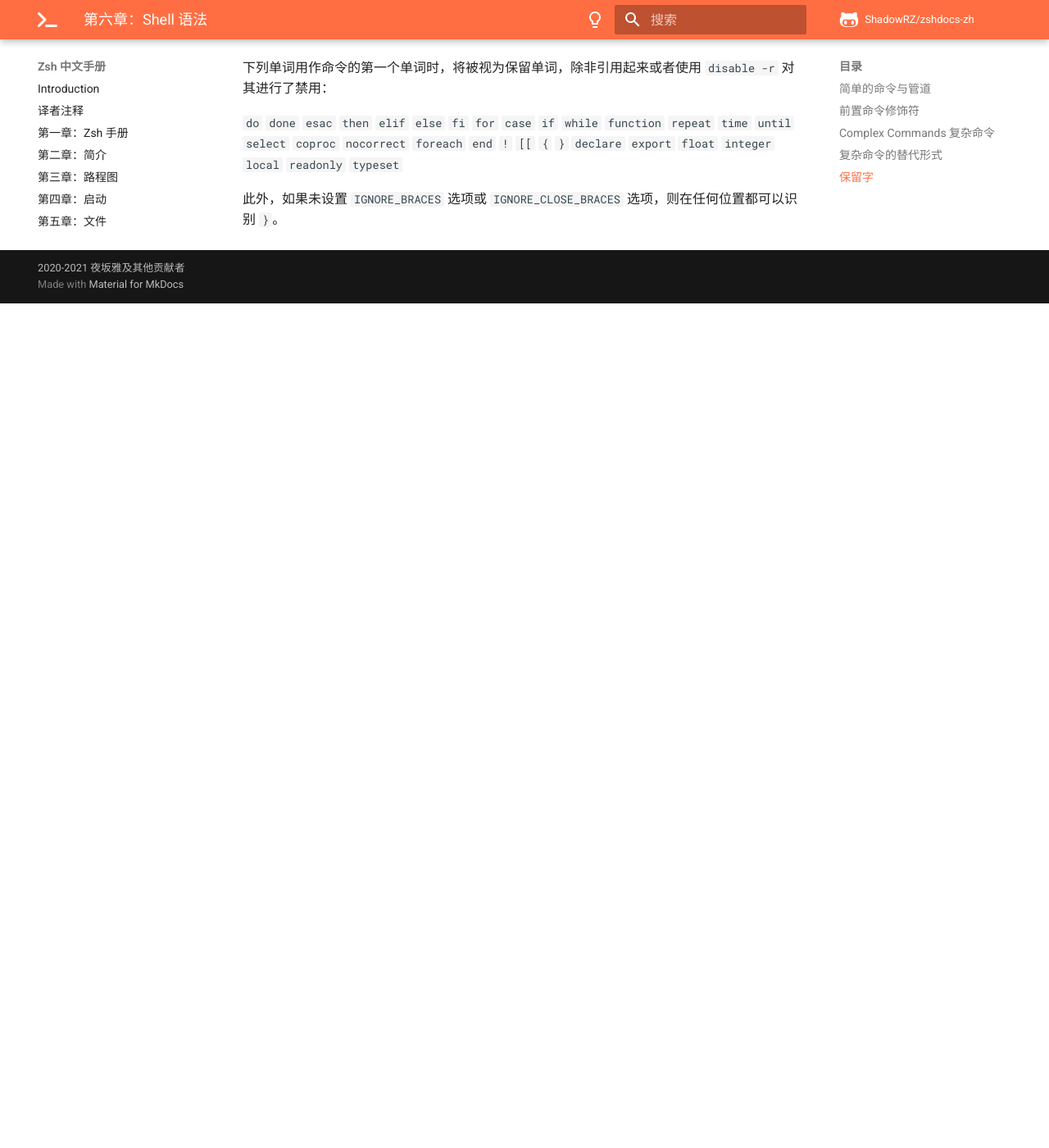
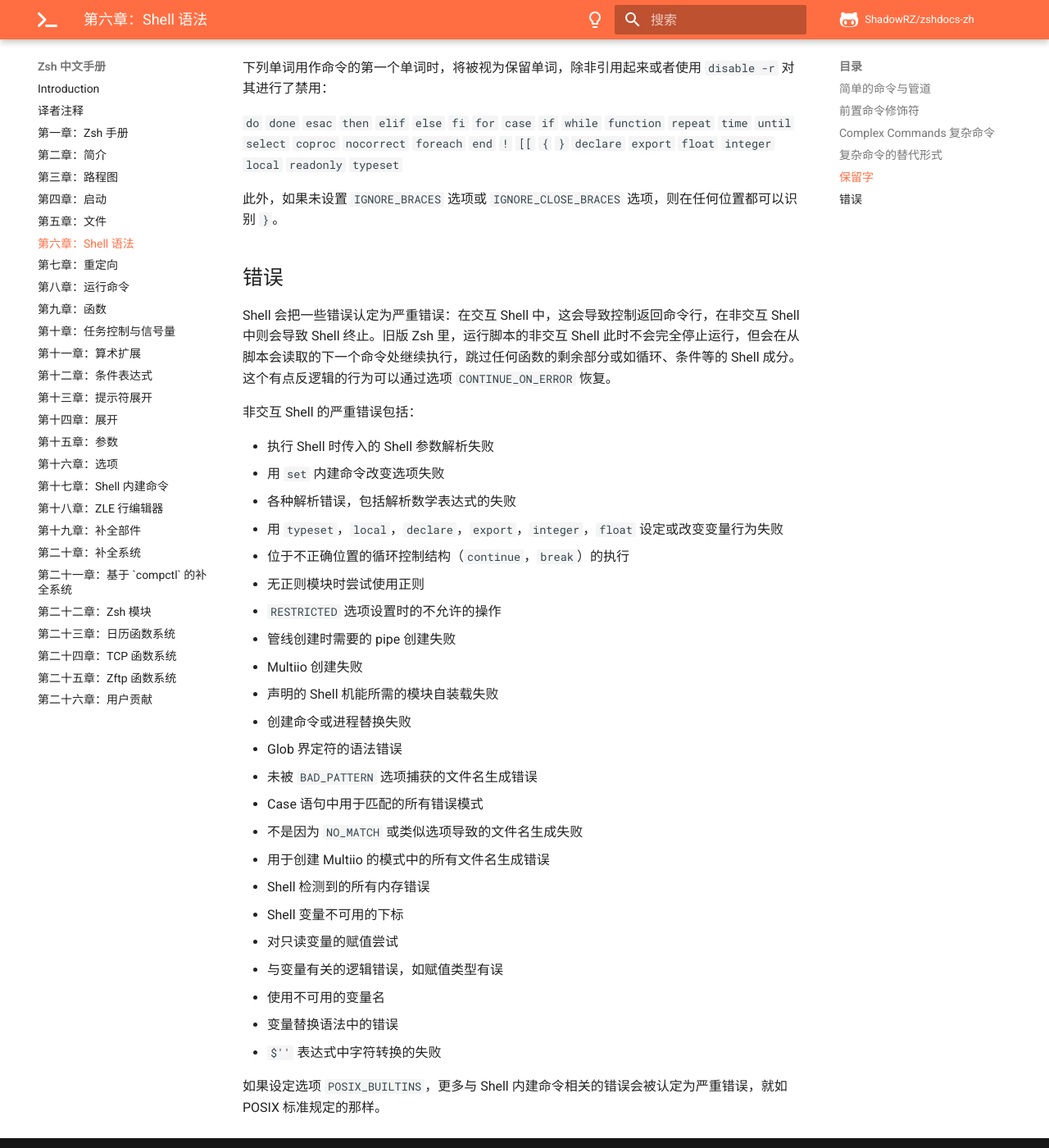
Before and after one commit to ShadowRZ/zshdocs-zh, an MkDocs documentation site: the page built from content/06-shell-grammer.md, in a window 1280 px wide and 1400 px high, scrolled down 7092 px. Shown: the whole window at 82% size. Built offline with MkDocs 1.6.1 and Material for MkDocs 9.7.7, drawn with Linux system fonts in a browser that asks for light colours; comment, search, counter and statistics services are not loaded; before the commit the page ends 7462 px from its top, so only the background shows below that.

Commit message:
feat(6.6): Errors

```diff
--- a/content/06-shell-grammer.md
+++ b/content/06-shell-grammer.md
@@ -195,3 +195,35 @@
 `do` `done` `esac` `then` `elif` `else` `fi` `for` `case` `if` `while` `function` `repeat` `time` `until` `select` `coproc` `nocorrect` `foreach` `end` `!` `[[` `{` `}` `declare` `export` `float` `integer` `local` `readonly` `typeset`
 
 此外，如果未设置 `IGNORE_BRACES` 选项或 `IGNORE_CLOSE_BRACES` 选项，则在任何位置都可以识别 `}`。
+
+## 错误
+
+Shell 会把一些错误认定为严重错误：在交互 Shell 中，这会导致控制返回命令行，在非交互 Shell 中则会导致 Shell 终止。旧版 Zsh 里，运行脚本的非交互 Shell 此时不会完全停止运行，但会在从脚本会读取的下一个命令处继续执行，跳过任何函数的剩余部分或如循环、条件等的 Shell 成分。这个有点反逻辑的行为可以通过选项 `CONTINUE_ON_ERROR` 恢复。
+
+非交互 Shell 的严重错误包括：
+
+* 执行 Shell 时传入的 Shell 参数解析失败
+* 用 `set` 内建命令改变选项失败
+* 各种解析错误，包括解析数学表达式的失败
+* 用 `typeset`，`local`，`declare`，`export`，`integer`，`float` 设定或改变变量行为失败
+* 位于不正确位置的循环控制结构（`continue`，`break`）的执行
+* 无正则模块时尝试使用正则
+* `RESTRICTED` 选项设置时的不允许的操作
+* 管线创建时需要的 pipe 创建失败
+* Multiio 创建失败
+* 声明的 Shell 机能所需的模块自装载失败
+* 创建命令或进程替换失败
+* Glob 界定符的语法错误
+* 未被 `BAD_PATTERN` 选项捕获的文件名生成错误
+* Case 语句中用于匹配的所有错误模式
+* 不是因为 `NO_MATCH` 或类似选项导致的文件名生成失败
+* 用于创建 Multiio 的模式中的所有文件名生成错误
+* Shell 检测到的所有内存错误
+* Shell 变量不可用的下标
+* 对只读变量的赋值尝试
+* 与变量有关的逻辑错误，如赋值类型有误
+* 使用不可用的变量名
+* 变量替换语法中的错误
+* `$''` 表达式中字符转换的失败
+
+如果设定选项 `POSIX_BUILTINS`，更多与 Shell 内建命令相关的错误会被认定为严重错误，就如 POSIX 标准规定的那样。
```
